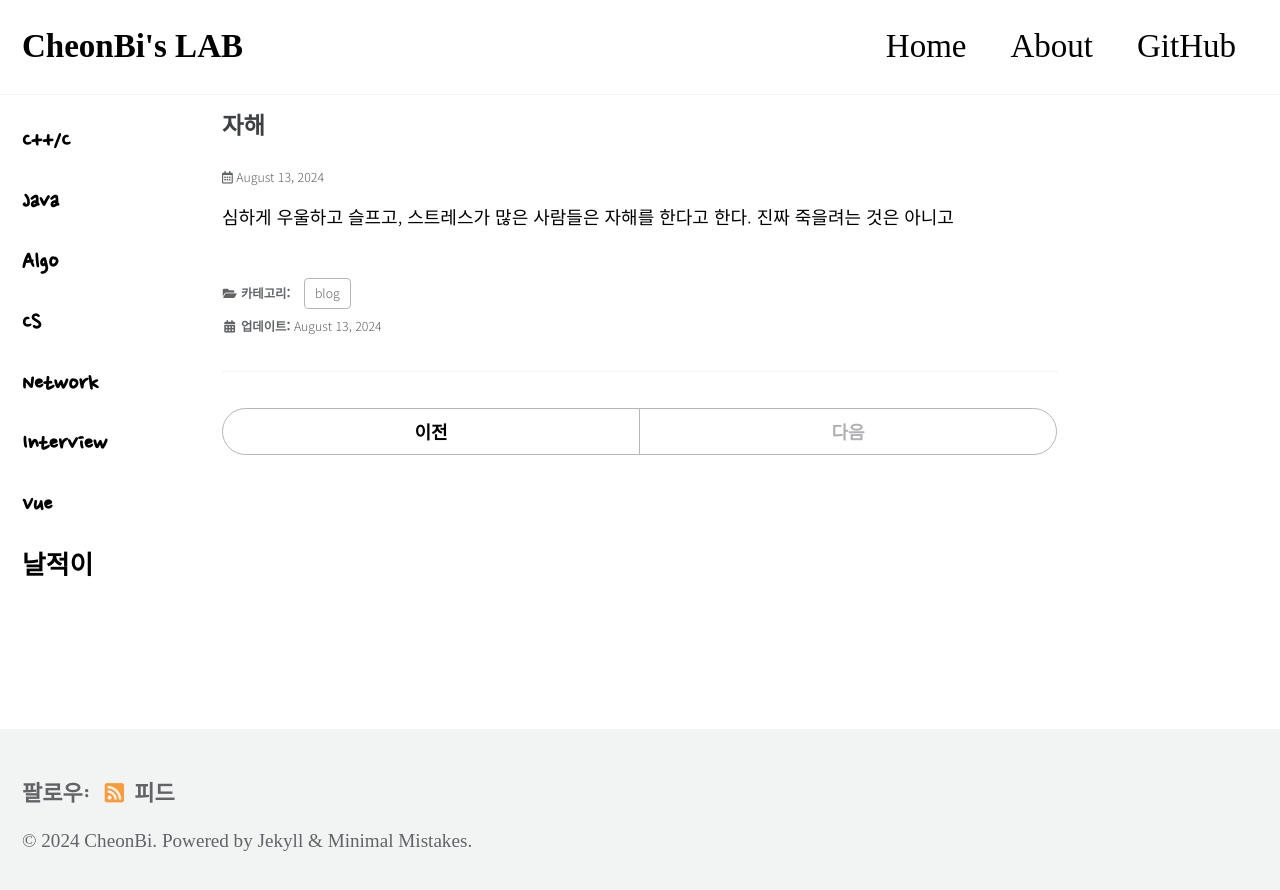
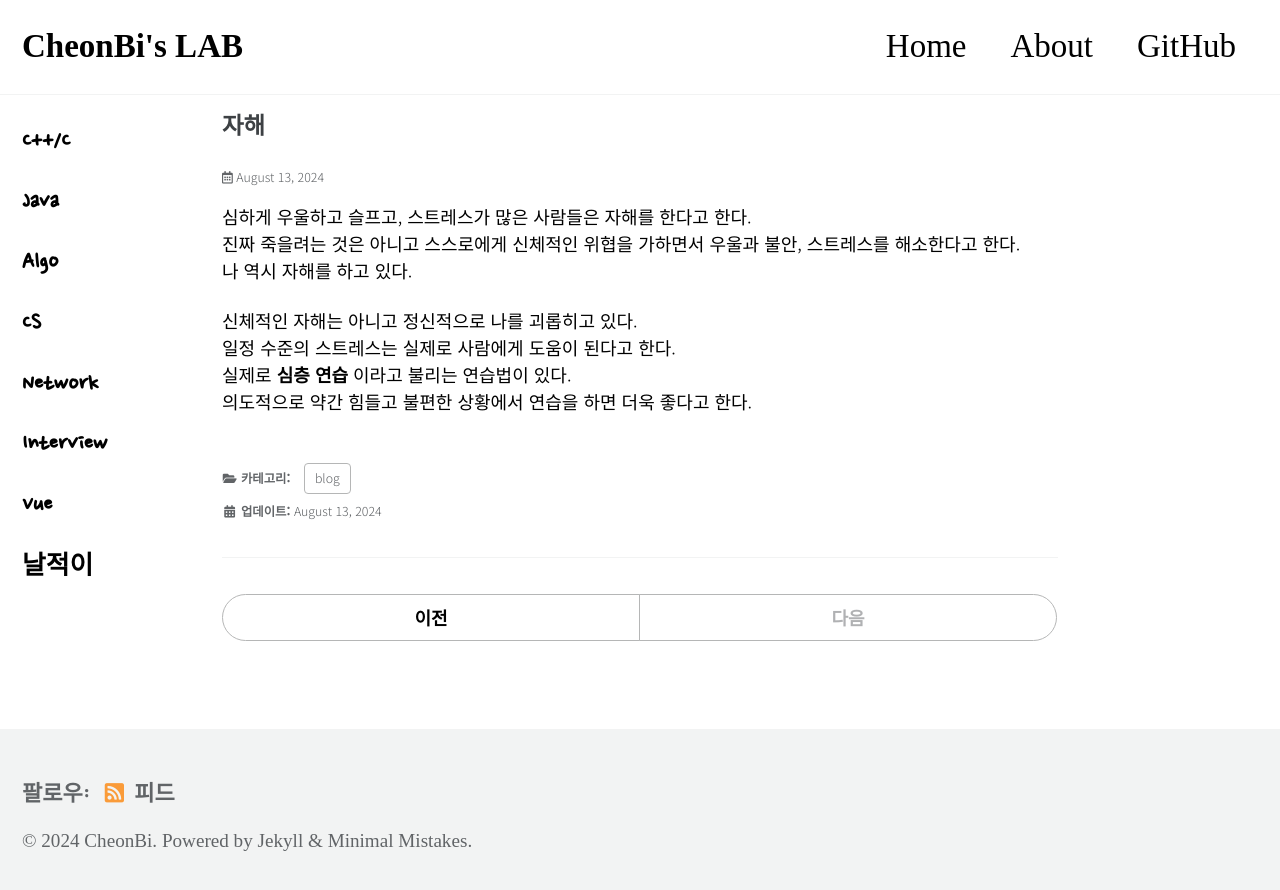
Before and after one commit to CheonBi/cheonbi.github.io, a Jekyll site: the page built from _posts/blog/2024-08-13-자해.md, in a window 1280 px wide. Shown: the top 890 px of the page. Built offline with Jekyll 4.4.1, drawn with Linux system fonts in a browser that asks for light colours; cached includes are drawn as plain includes; some web fonts are replaced.

Commit message:
Update 2024-08-13-자해.md

```diff
--- a/_posts/blog/2024-08-13-자해.md
+++ b/_posts/blog/2024-08-13-자해.md
@@ -7,4 +7,11 @@ categories:
 ---
 
 심하게 우울하고 슬프고, 스트레스가 많은 사람들은 자해를 한다고 한다.
-진짜 죽을려는 것은 아니고
+진짜 죽을려는 것은 아니고 스스로에게 신체적인 위협을 가하면서 우울과 불안, 스트레스를 해소한다고 한다.
+나 역시 자해를 하고 있다.
+
+신체적인 자해는 아니고
+정신적으로 나를 괴롭히고 있다.
+일정 수준의 스트레스는 실제로 사람에게 도움이 된다고 한다.
+실제로 **심층 연습** 이라고 불리는 연습법이 있다.
+의도적으로 약간 힘들고 불편한 상황에서 연습을 하면 더욱 좋다고 한다.
```
